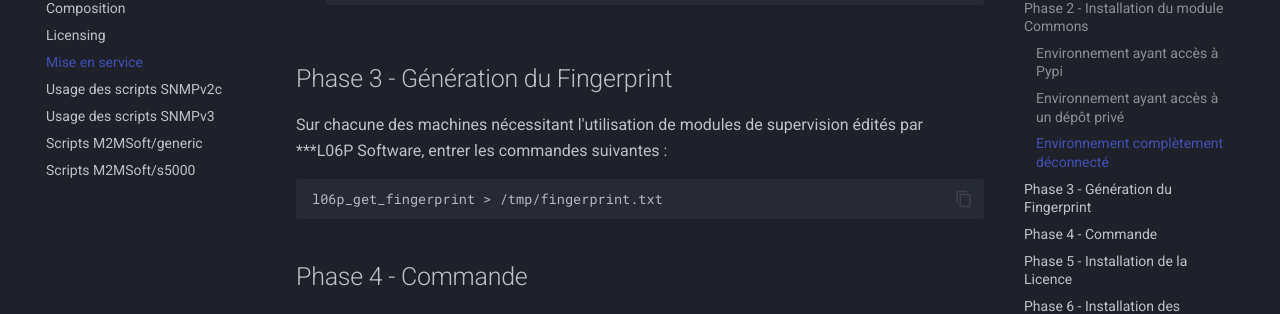
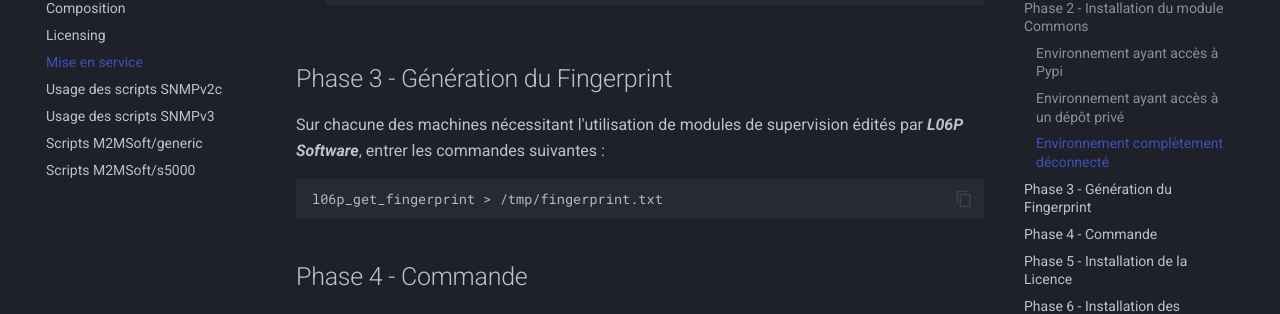
Before and after one commit to l06p/supervision_modules_documentation, an MkDocs documentation site: the page built from docs/mise_en_service.md, in a window 1280 px wide and 900 px high, scrolled down 1486 px. Shown: the part 145-459 px from the top of the window. Built offline with MkDocs 1.6.1 and Material for MkDocs 9.7.7, drawn with Linux system fonts in a browser that asks for light colours; comment, search, counter and statistics services are not loaded.

Commit message:
Correction d'erreurs multiples de syntaxe .md

````diff
--- a/docs/mise_en_service.md
+++ b/docs/mise_en_service.md
@@ -52,7 +52,7 @@ sudo pip install --force-reinstall --no-index --find-links=/tmp /tmp/l06p_superv
 
 ## Phase 3 - Génération du Fingerprint
 
-Sur chacune des machines nécessitant l'utilisation de modules de supervision édités par ***L06P Software, entrer les commandes suivantes :
+Sur chacune des machines nécessitant l'utilisation de modules de supervision édités par ***L06P Software***, entrer les commandes suivantes :
 ```bash
 l06p_get_fingerprint > /tmp/fingerprint.txt
 ```
````
Also changed, not shown: docs/index.md (+1 -1 lines).
